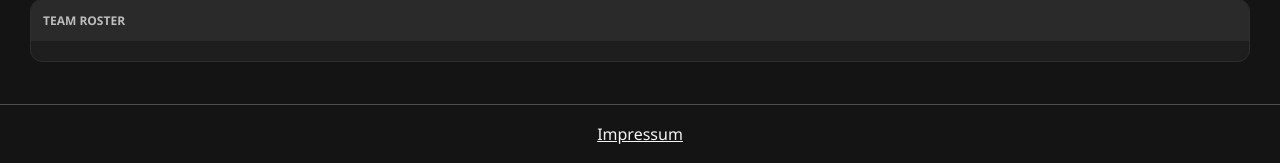
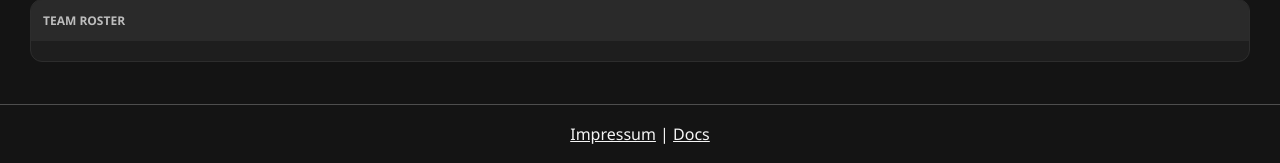
Before and after one commit to EinfxchNiklas/Sport_Dashboard, a Flask app: page /american_football in a window 1280 px wide. Shown: the part 845-1008 px from the top of the page. Run offline with Flask 3, Linux system fonts and the light colour scheme; data that the repository does not hold is empty.

Commit message:
im footer auch die Docs verlinken #20

```diff
--- a/templates/american_football.html
+++ b/templates/american_football.html
@@ -311,7 +311,7 @@
     </div>
 
     <footer>
-        <p><a href="/impressum">Impressum</a></p>
+        <p><a href="/impressum">Impressum</a> | <a href="/docs">Docs</a></p>
     </footer>
 
     <script>
--- a/templates/formula1.html
+++ b/templates/formula1.html
@@ -157,7 +157,7 @@
     </main>
 
     <footer>
-        <p><a href="/impressum">Impressum</a></p>
+        <p><a href="/impressum">Impressum</a> | <a href="/docs">Docs</a></p>
     </footer>
 
     <script>
--- a/templates/fussball.html
+++ b/templates/fussball.html
@@ -170,7 +170,7 @@
     {% endif %}
 
     <footer>
-        <p><a href="/impressum">Impressum</a></p>
+        <p><a href="/impressum">Impressum</a> | <a href="/docs">Docs</a></p>
     </footer>
 </body>
 </html>
```
